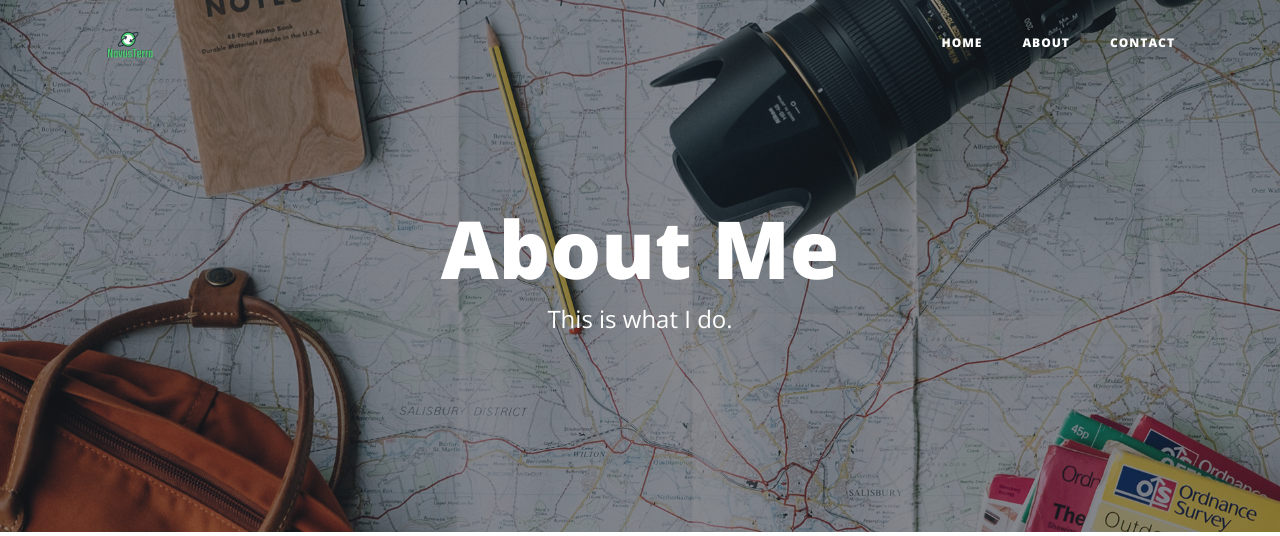
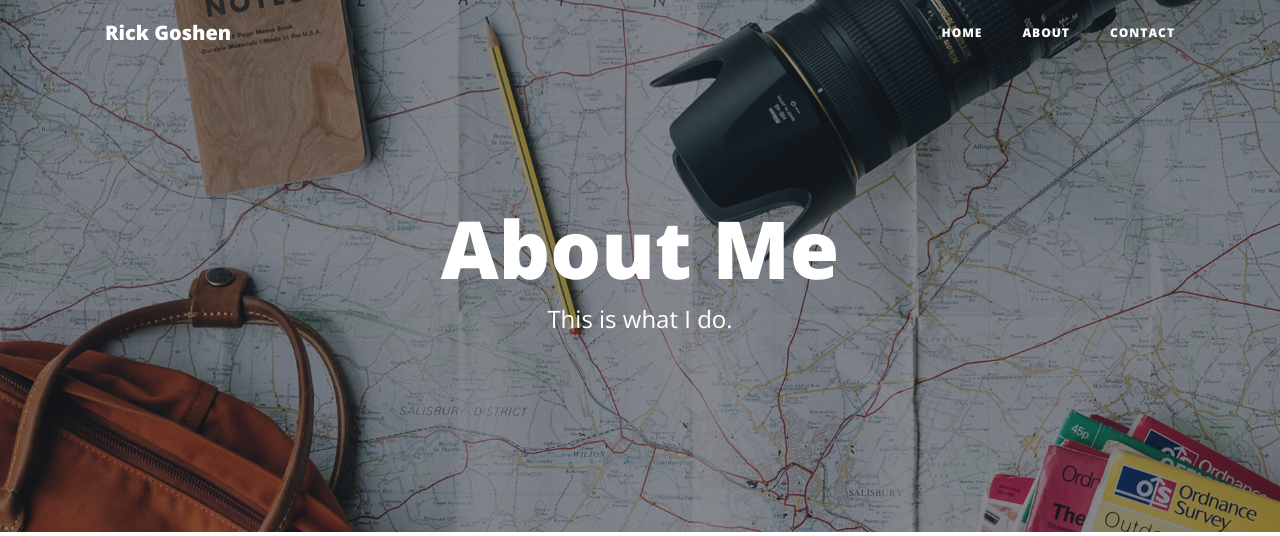
Before and after one commit to rgoshen/RESTful-blog, a Flask app: page /about in a window 1280 px wide. Shown: the top 536 px of the page. Run offline with Flask 2, Linux system fonts and the light colour scheme; some libraries are stand-ins or nearby versions.

Commit message:
fixed navbar

```diff
--- a/templates/header.html
+++ b/templates/header.html
@@ -1,40 +1,70 @@
 <!DOCTYPE html>
 <html lang="en">
-
   <head>
-
-  <meta charset="utf-8">
-  <meta name="viewport" content="width=device-width, initial-scale=1, shrink-to-fit=no">
-  <meta name="description" content="">
-  <meta name="author" content="">
+    <meta charset="utf-8" />
+    <meta
+      name="viewport"
+      content="width=device-width, initial-scale=1, shrink-to-fit=no"
+    />
+    <meta name="description" content="" />
+    <meta name="author" content="" />
 
     <title>Rick's Blog</title>
 
-    <link href="{{ url_for('static', filename='img/NovusTerraLogo.png') }}" rel="icon" type="image/x-icon">
+    <link
+      href="{{ url_for('static', filename='img/NovusTerraLogo.png') }}"
+      rel="icon"
+      type="image/x-icon"
+    />
 
     <!-- Bootstrap core CSS -->
-  <link href="{{ url_for('static', filename='vendor/bootstrap/css/bootstrap.min.css') }}" rel="stylesheet">
+    <link
+      href="{{ url_for('static', filename='vendor/bootstrap/css/bootstrap.min.css') }}"
+      rel="stylesheet"
+    />
 
     <!-- Custom fonts for this template -->
-  <link href="{{ url_for('static', filename='vendor/fontawesome-free/css/all.min.css')}}" rel="stylesheet" type="text/css">
-  <link href='https://fonts.googleapis.com/css?family=Lora:400,700,400italic,700italic' rel='stylesheet' type='text/css'>
-  <link href='https://fonts.googleapis.com/css?family=Open+Sans:300italic,400italic,600italic,700italic,800italic,400,300,600,700,800' rel='stylesheet' type='text/css'>
+    <link
+      href="{{ url_for('static', filename='vendor/fontawesome-free/css/all.min.css')}}"
+      rel="stylesheet"
+      type="text/css"
+    />
+    <link
+      href="https://fonts.googleapis.com/css?family=Lora:400,700,400italic,700italic"
+      rel="stylesheet"
+      type="text/css"
+    />
+    <link
+      href="https://fonts.googleapis.com/css?family=Open+Sans:300italic,400italic,600italic,700italic,800italic,400,300,600,700,800"
+      rel="stylesheet"
+      type="text/css"
+    />
 
     <!-- Custom styles for this template -->
-  <link href="{{ url_for('static', filename='css/clean-blog.min.css')}}" rel="stylesheet">
-    <link href="{{ url_for('static', filename='css/style.css')}}" rel="stylesheet">
-
+    <link
+      href="{{ url_for('static', filename='css/clean-blog.min.css')}}"
+      rel="stylesheet"
+    />
+    <link
+      href="{{ url_for('static', filename='css/style.css')}}"
+      rel="stylesheet"
+    />
   </head>
 
   <body>
-
     <!-- Navigation -->
     <nav class="navbar navbar-expand-lg navbar-light fixed-top" id="mainNav">
       <div class="container">
-      <a class="navbar-brand" href="/">
-          <img src="{{ url_for('static', filename='img/NovusTerraLogo.png') }}" height="50" loading="lazy" alt="novus terra logo"/>
-      </a>
-      <button class="navbar-toggler navbar-toggler-right" type="button" data-toggle="collapse" data-target="#navbarResponsive" aria-controls="navbarResponsive" aria-expanded="false" aria-label="Toggle navigation">
+        <a class="navbar-brand" href="/">Rick Goshen</a>
+        <button
+          class="navbar-toggler navbar-toggler-right"
+          type="button"
+          data-toggle="collapse"
+          data-target="#navbarResponsive"
+          aria-controls="navbarResponsive"
+          aria-expanded="false"
+          aria-label="Toggle navigation"
+        >
           Menu
           <i class="fas fa-bars"></i>
         </button>
@@ -53,3 +83,5 @@
         </div>
       </div>
     </nav>
+  </body>
+</html>
```
Lines whose indentation alone changed are shown as unchanged.
